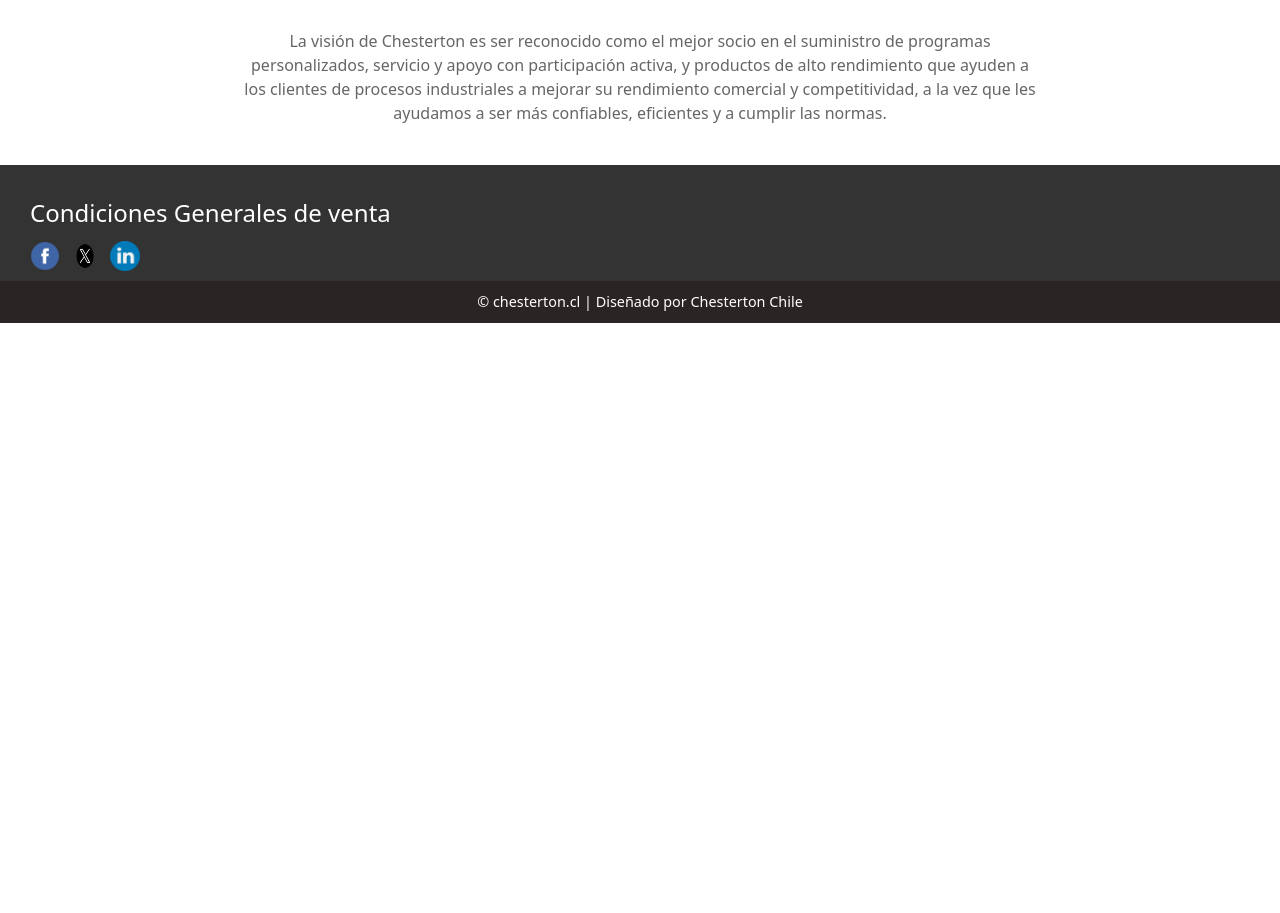
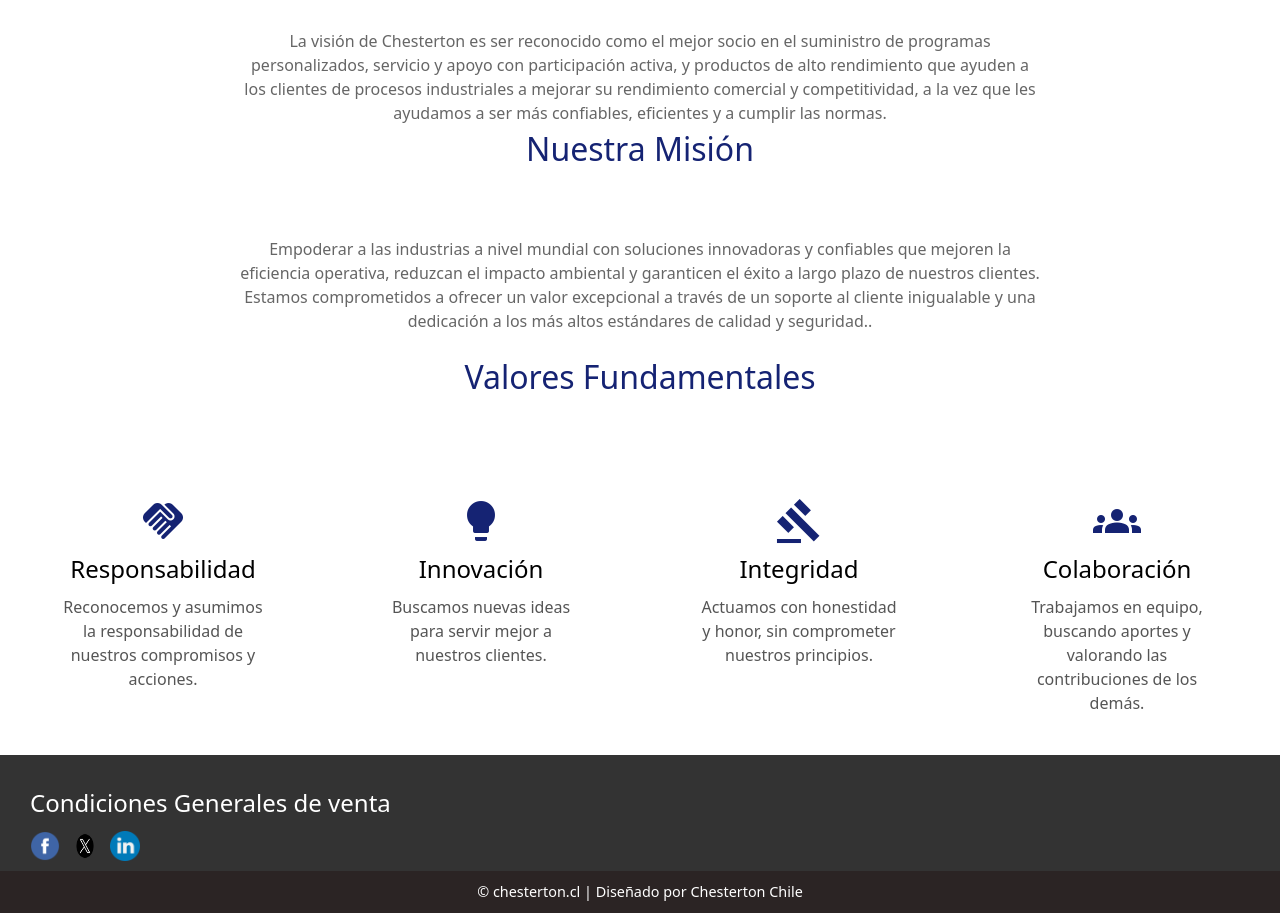
Before and after one commit to sebacoma/Chesterton, an Angular app: page /historia in a window 1280 px wide. Shown: the part 1160-2073 px from the top of the page. Before the commit the page ends 1483 px from the top, so only its background shows below. Built offline with nearby package versions, Linux system fonts and the light colour scheme.

Commit message:
Add core values section with styling to historia component

```diff
--- a/src/app/pages/historia/historia.component.css
+++ b/src/app/pages/historia/historia.component.css
@@ -72,3 +72,31 @@
     max-width: 100%;
     border-radius: 8px;
 }
+.core-values {
+    display: flex;
+    justify-content: space-around;
+    flex-wrap: wrap;
+    gap: 2rem;
+    margin-top: 2rem;
+  }
+
+  .value {
+    text-align: center;
+    max-width: 200px;
+  }
+
+  .value img {
+    width: 50px;
+    height: 50px;
+    margin-bottom: 1rem;
+  }
+
+  .value h2 {
+    font-size: 1.5rem;
+    margin-bottom: 0.5rem;
+  }
+
+  .value p {
+    font-size: 1rem;
+    color: #555;
+  }
--- a/src/app/pages/historia/historia.component.html
+++ b/src/app/pages/historia/historia.component.html
@@ -1,29 +1,65 @@
 <div class="cgv-container">
-  <header class="section">
+  <link href="https://fonts.googleapis.com/icon?family=Material+Icons" rel="stylesheet">
+
+  <header class="section" >
     <h1>Más de 140 años de historia</h1>
   </header>
-<!-- "Video Section" -->
-<div class="video-section">
-  <iframe width="600" height="315" src="https://www.youtube.com/embed/0eBdPZlcw3E" title="YouTube video player" frameborder="0" allow="accelerometer; autoplay; clipboard-write; encrypted-media; gyroscope; picture-in-picture" allowfullscreen></iframe>
-</div>
+  <!-- "Video Section" -->
+  <div class="video-section">
+    <iframe width="600" height="315" src="https://www.youtube.com/embed/0eBdPZlcw3E" title="YouTube video player"
+      frameborder="0" allow="accelerometer; autoplay; clipboard-write; encrypted-media; gyroscope; picture-in-picture"
+      allowfullscreen></iframe>
+  </div>
   <main>
     <section class="intro">
 
       <p> </p>
       <p>AW CHESTERTON COMPANY fue fundada en la Ciudad de Boston Massachusetts en 1884, con la fabricación de
-        empaquetaduras, juntas para bombas y válvulas, sellos hidráulicos y productos para mantenimiento. Son más de 140 años
+        empaquetaduras, juntas para bombas y válvulas, sellos hidráulicos y productos para mantenimiento. Son más de 140
+        años
         que nos avalan a nivel mundial y 40 años en Chile con su filial Chesterton International Chile Ltda. liderando
         el sellado de fluidos industrial y minero.</p>
-        <img src="../../../assets/140th-Logo_FINAL_RGB.webp">
+      <img src="../../../assets/140th-Logo_FINAL_RGB.webp">
     </section>
 
 
 
 
     <section class="section">
-      <h1>Visión, misión y nuestros valores fundamentales</h1>
+      <h1>Nuestra Visión</h1>
       <p> La visión de Chesterton es ser reconocido como el mejor socio en el suministro de programas personalizados,
         servicio y apoyo con participación activa, y productos de alto rendimiento que ayuden a los clientes de procesos
-        industriales a mejorar su rendimiento comercial y competitividad, a la vez que les ayudamos a ser más confiables,
+        industriales a mejorar su rendimiento comercial y competitividad, a la vez que les ayudamos a ser más
+        confiables,
         eficientes y a cumplir las normas.</p>
+      <h1>Nuestra Misión</h1>
+      <p>Empoderar a las industrias a nivel mundial con soluciones innovadoras y confiables que mejoren la eficiencia
+        operativa, reduzcan el impacto ambiental y garanticen el éxito a largo plazo de nuestros clientes. Estamos
+        comprometidos a ofrecer un valor excepcional a través de un soporte al cliente inigualable y una dedicación a
+        los más altos estándares de calidad y seguridad..</p>
     </section>
+    <section class="section">
+      <h1>Valores Fundamentales</h1>
+      <div class="core-values">
+        <div class="value">
+          <span class="material-icons" style="font-size: 48px; color: #152373;">handshake</span>
+          <h2>Responsabilidad</h2>
+          <p>Reconocemos y asumimos la responsabilidad de nuestros compromisos y acciones.</p>
+        </div>
+        <div class="value">
+          <span class="material-icons" style="font-size: 48px; color: #152373;">lightbulb</span>
+          <h2>Innovación</h2>
+          <p>Buscamos nuevas ideas para servir mejor a nuestros clientes.</p>
+        </div>
+        <div class="value">
+          <span class="material-icons" style="font-size: 48px; color: #152373;">gavel</span>
+          <h2>Integridad</h2>
+          <p>Actuamos con honestidad y honor, sin comprometer nuestros principios.</p>
+        </div>
+        <div class="value">
+          <span class="material-icons" style="font-size: 48px; color: #152373;">groups</span>
+          <h2>Colaboración</h2>
+          <p>Trabajamos en equipo, buscando aportes y valorando las contribuciones de los demás.</p>
+        </div>
+      </div>
+    </section>
```
